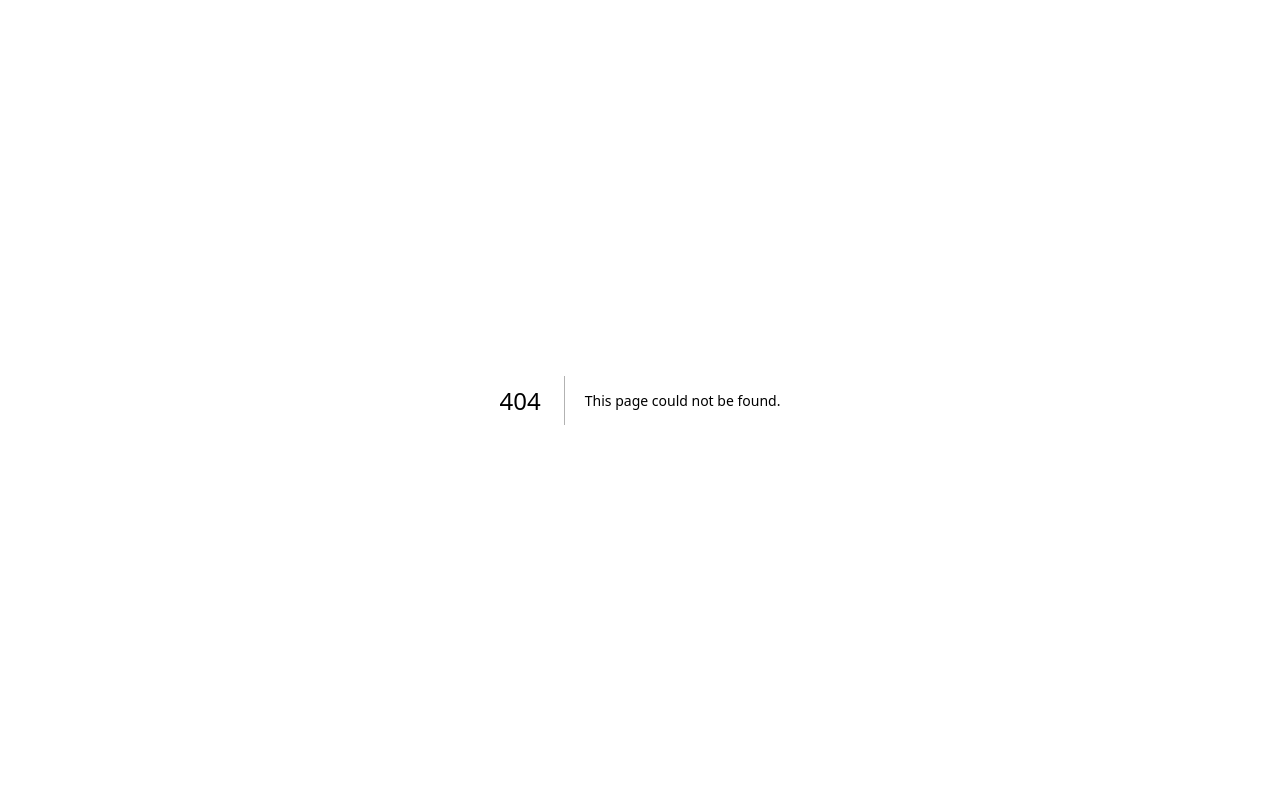
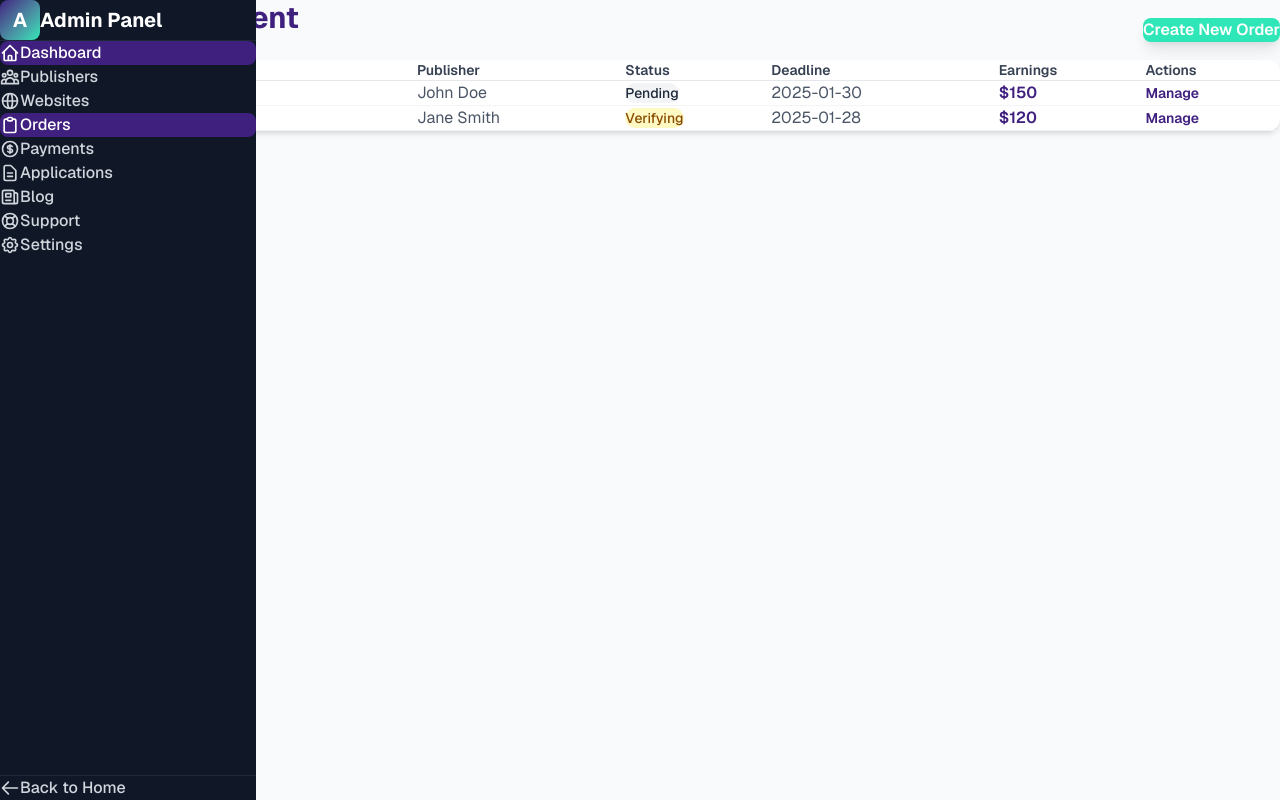
Before and after one commit to ESRAILHAQUE/publisherauthority-frontend, a Next.js app: page /admin/orders in a window 1280 px wide. Before the commit this address had no page. Built offline with nearby package versions, Linux system fonts and the light colour scheme.

Commit message:
Admin: Create orders management page

```diff
--- /dev/null
+++ b/app/admin/orders/page.tsx
@@ -0,0 +1,62 @@
+'use client';
+
+import React, { useState } from 'react';
+import { Card } from '@/components/shared/Card';
+import { Badge } from '@/components/shared/Badge';
+import { Button } from '@/components/shared/Button';
+
+export default function AdminOrdersPage() {
+  const orders = [
+    { id: 1, title: 'SEO Guide', publisher: 'John Doe', status: 'Pending', deadline: '2025-01-30', earnings: 150 },
+    { id: 2, title: 'Marketing Tips', publisher: 'Jane Smith', status: 'Verifying', deadline: '2025-01-28', earnings: 120 },
+  ];
+
+  return (
+    <div className="space-y-8">
+      <div className="flex items-center justify-between">
+        <div>
+          <h1 className="text-3xl font-bold text-[#3F207F] mb-2">Orders Management</h1>
+          <p className="text-gray-600">Create and manage all orders.</p>
+        </div>
+        <Button variant="primary">Create New Order</Button>
+      </div>
+
+      <Card>
+        <div className="overflow-x-auto">
+          <table className="w-full">
+            <thead>
+              <tr className="border-b border-gray-200">
+                <th className="text-left py-3 px-4 text-sm font-semibold text-gray-700">Order ID</th>
+                <th className="text-left py-3 px-4 text-sm font-semibold text-gray-700">Title</th>
+                <th className="text-left py-3 px-4 text-sm font-semibold text-gray-700">Publisher</th>
+                <th className="text-left py-3 px-4 text-sm font-semibold text-gray-700">Status</th>
+                <th className="text-left py-3 px-4 text-sm font-semibold text-gray-700">Deadline</th>
+                <th className="text-left py-3 px-4 text-sm font-semibold text-gray-700">Earnings</th>
+                <th className="text-left py-3 px-4 text-sm font-semibold text-gray-700">Actions</th>
+              </tr>
+            </thead>
+            <tbody>
+              {orders.map((order) => (
+                <tr key={order.id} className="border-b border-gray-100 hover:bg-gray-50 transition-colors">
+                  <td className="py-4 px-4 text-gray-600">#{order.id}</td>
+                  <td className="py-4 px-4 font-medium text-gray-900">{order.title}</td>
+                  <td className="py-4 px-4 text-gray-600">{order.publisher}</td>
+                  <td className="py-4 px-4">
+                    <Badge variant={order.status === 'Completed' ? 'success' : order.status === 'Verifying' ? 'warning' : 'default'}>
+                      {order.status}
+                    </Badge>
+                  </td>
+                  <td className="py-4 px-4 text-gray-600">{order.deadline}</td>
+                  <td className="py-4 px-4 font-semibold text-[#3F207F]">${order.earnings}</td>
+                  <td className="py-4 px-4">
+                    <Button variant="ghost" size="sm">Manage</Button>
+                  </td>
+                </tr>
+              ))}
+            </tbody>
+          </table>
+        </div>
+      </Card>
+    </div>
+  );
+}
```
